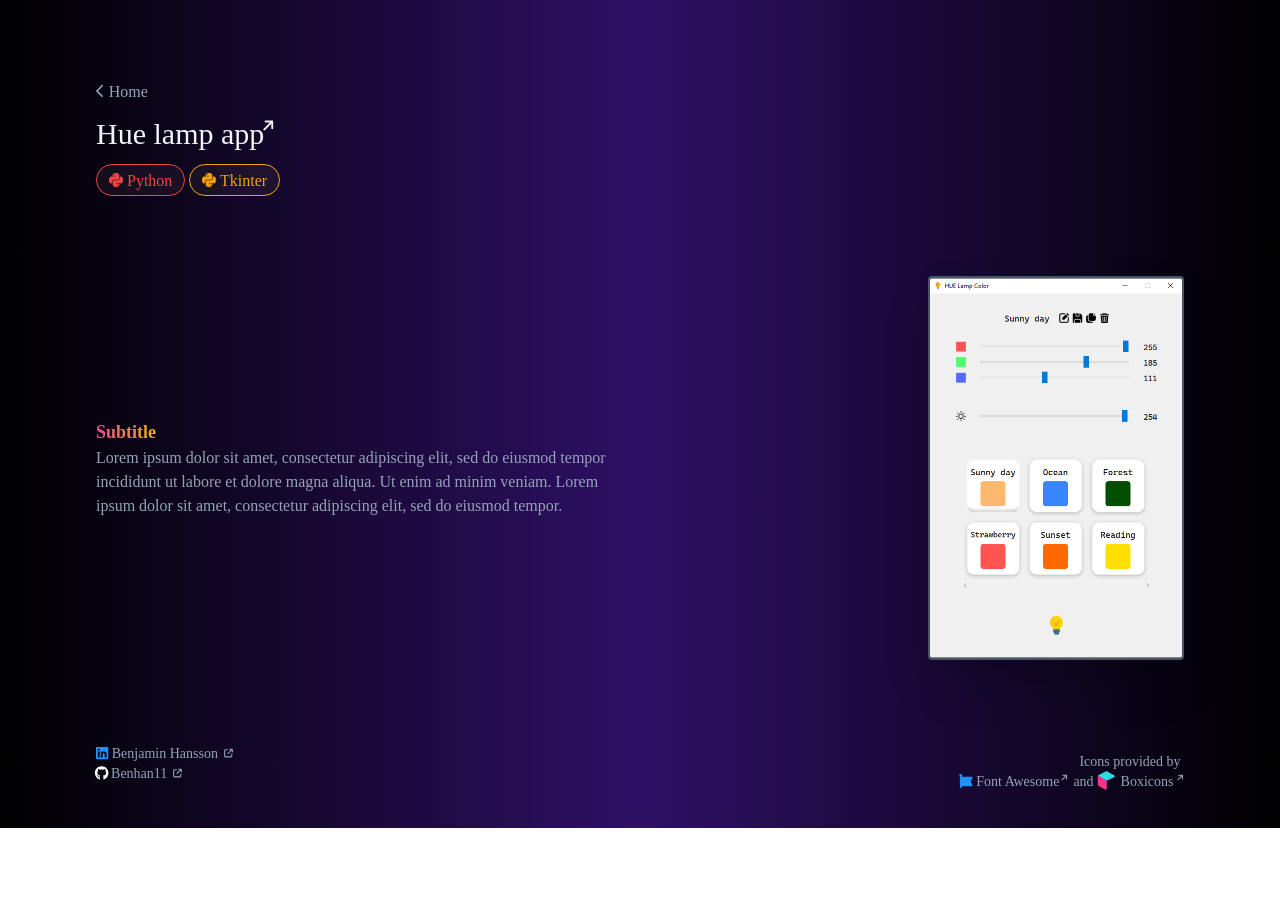
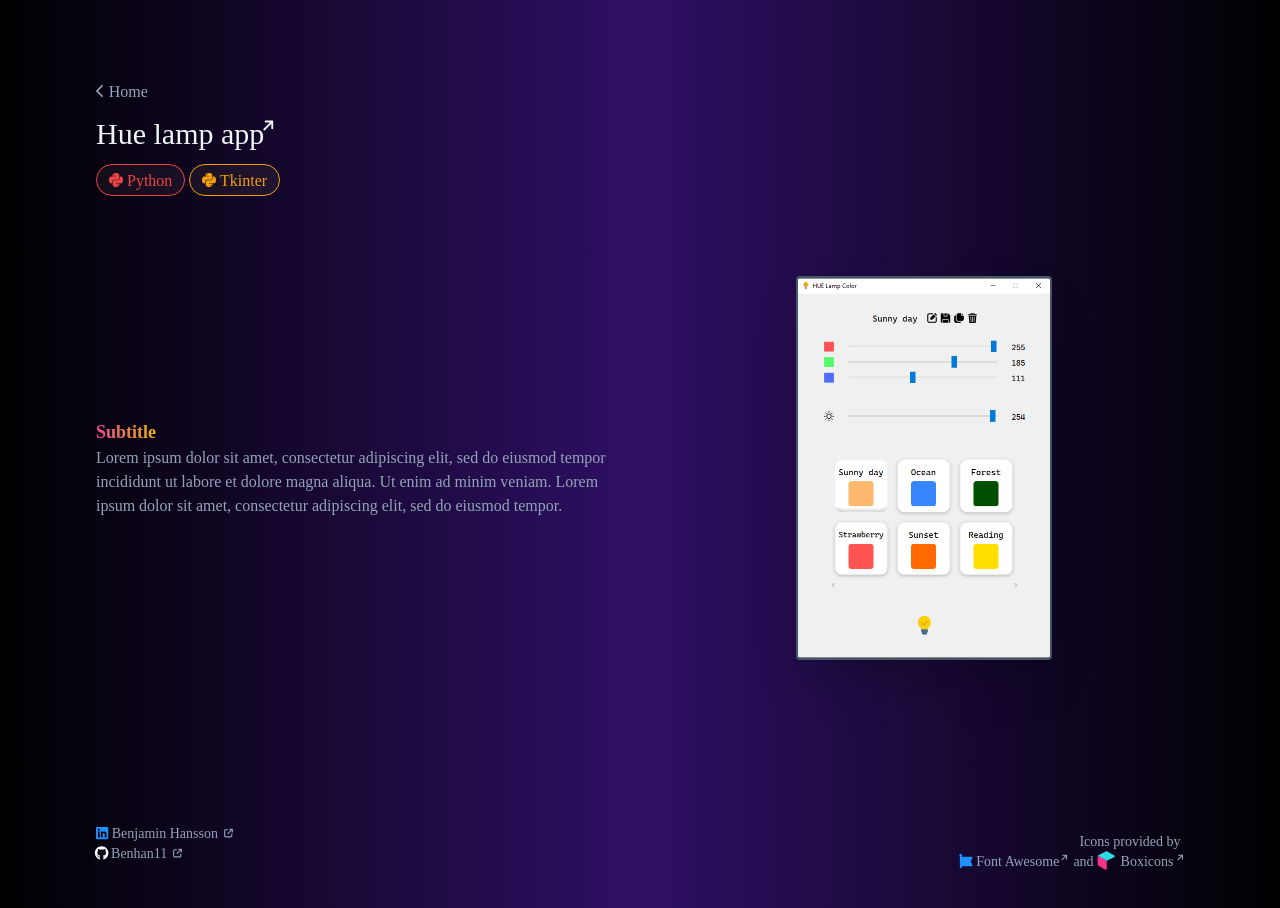
Before and after one commit to Benhan11/project-portfolio, a React (Create React App) app: page /project/hue-lamp-app in a window 1280 px wide. Before the commit the page ends 828 px from the top, so only its background shows below. Built offline with nearby package versions, Linux system fonts and the light colour scheme.

Commit message:
Centered and fixed some margins

```diff
--- a/src/pages/ProjectPage.tsx
+++ b/src/pages/ProjectPage.tsx
@@ -19,7 +19,7 @@ function ProjectPage() {
 
     return (
         <div className="min-h-screen font-mono text-slate-400 bg-gradient-to-r from-black via-violet-950 to-black">
-            <div className="mx-auto max-w-screen-xl lg:px-24 md:px-12 sm:px-24 px-6">
+            <div className="mx-auto max-w-screen-xl lg:px-24 md:px-12 sm:px-24 px-6 pb-20">
                 <div className="lg:py-20 md:py-12 pt-6 pb-16">
                     <div className="sm:mb-3 mb-8">
                         <Link to="/"><IconWrapper icon={icons['backIcon']} size="sm" /> Home</Link>
@@ -35,7 +35,7 @@ function ProjectPage() {
                 </div>
                 <div className="space-y-40">
                     {project.dataSections.map((section, index) =>
-                        <div key={index} ref={sectionsRef.current[index]} className={`md:flex md:justify-between md:h-96 min-h md:space-x-12 md:space-y-0 space-y-8 sm:transition-opacity sm:ease-in sm:duration-200 ${isVisibleArray[index] ? "sm:opacity-100" : "sm:opacity-30"}`}>
+                        <div key={index} ref={sectionsRef.current[index]} className={`md:flex md:h-96 min-h md:space-x-12 md:space-y-0 space-y-8 sm:transition-opacity sm:ease-in sm:duration-200 ${isVisibleArray[index] ? "sm:opacity-100" : "sm:opacity-30"}`}>
                             <div className="md:w-1/2 flex items-center">
                                 <div>
                                     <a className="text-lg font-bold bg-gradient-to-r from-pink-500 to-yellow-500 inline-block text-transparent bg-clip-text sm:pb-0 pb-2">{section.title}</a><br/>
@@ -43,7 +43,7 @@ function ProjectPage() {
                                 </div>
                             </div>
                             <div className="flex flex-row md:w-1/2 w-full">
-                                <div className="flex w-full md:justify-end justify-center items-center">
+                                <div className="flex w-full justify-center items-center">
                                     <img src={images[section.imageName]} className="max-w-full max-h-96 border-2 border-slate-600 rounded shadow-2xl" />
                                 </div>
                             </div>
```
